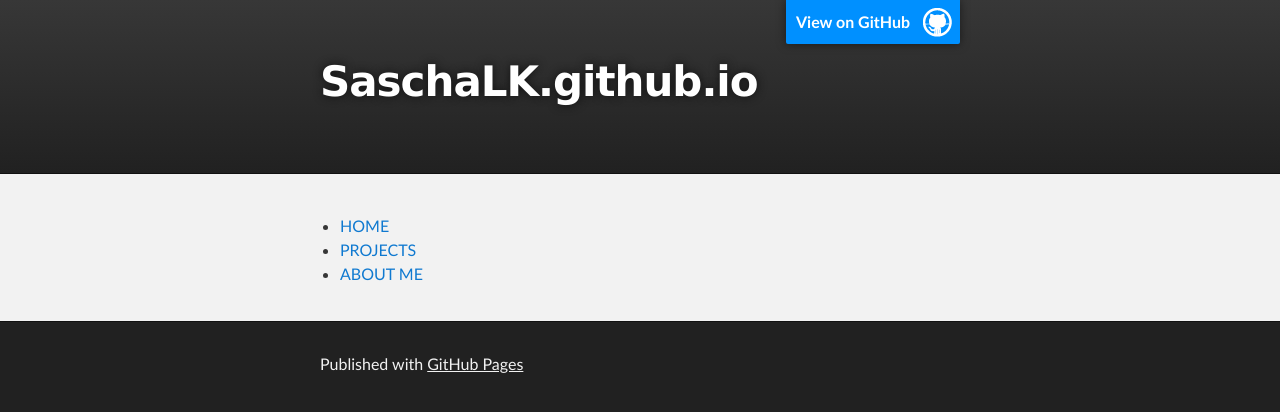
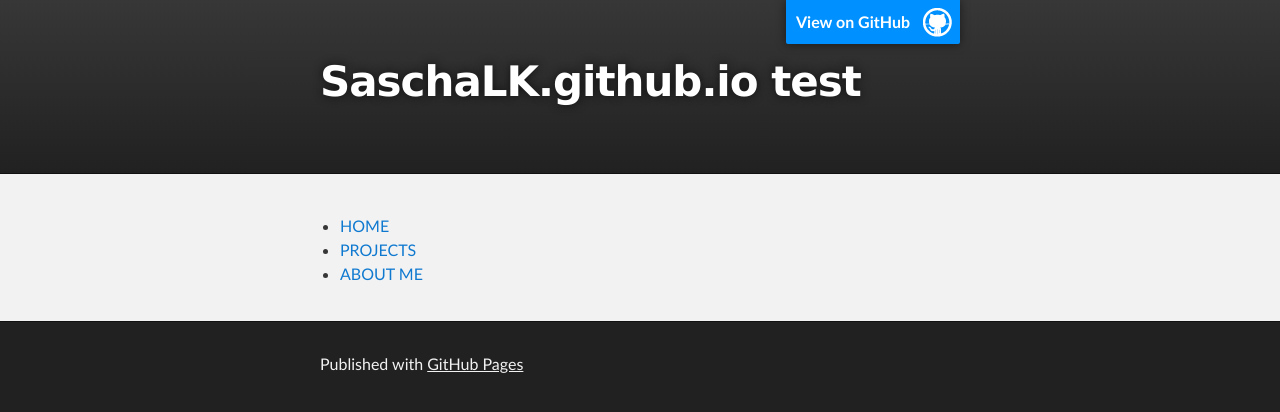
Before and after one commit to SaschaLK/SaschaLK.github.io, a Jekyll site: the page built from index.md, in a window 1280 px wide. Shown: the top 412 px of the page. Built offline with Jekyll 4.4.1, drawn with Linux system fonts in a browser that asks for light colours; our own code applies the rules of GitHub Pages for plain Markdown files; the repository's description, which GitHub fills in, is left out.

Commit message:
test for header

```diff
--- a/_layouts/default.html
+++ b/_layouts/default.html
@@ -19,7 +19,7 @@
         <header class="inner">
           <a id="forkme_banner" href="{{ site.github.repository_url }}">View on GitHub</a>
 
-          <h1 id="project_title">{{ site.title | default: site.github.repository_name }}</h1>
+          <h1 id="project_title">{{ site.title | default: site.github.repository_name }} test</h1>
           <h2 id="project_tagline">{{ site.description | default: site.github.project_tagline }}</h2>
 
           {% if site.show_downloads %}
```
